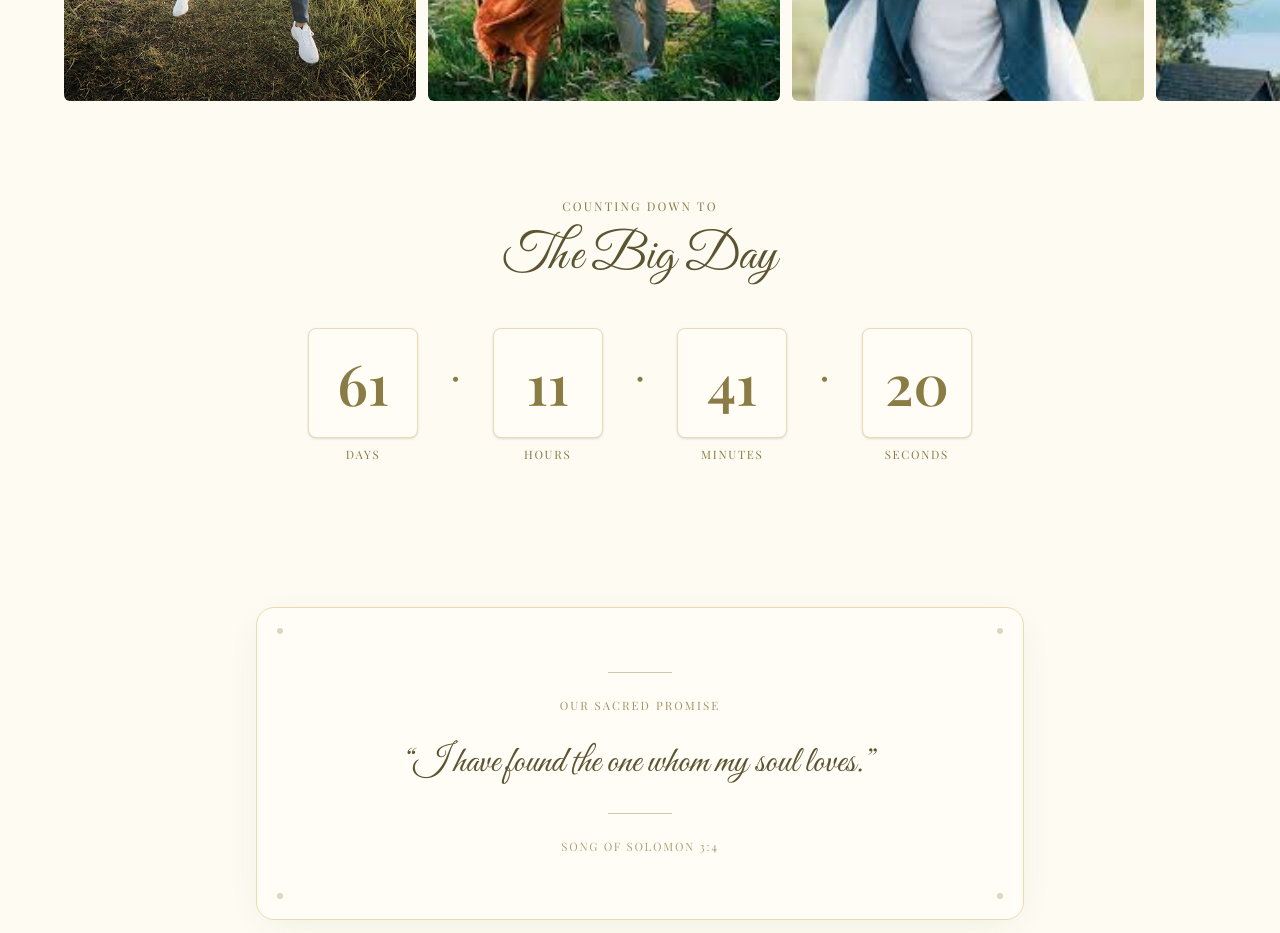
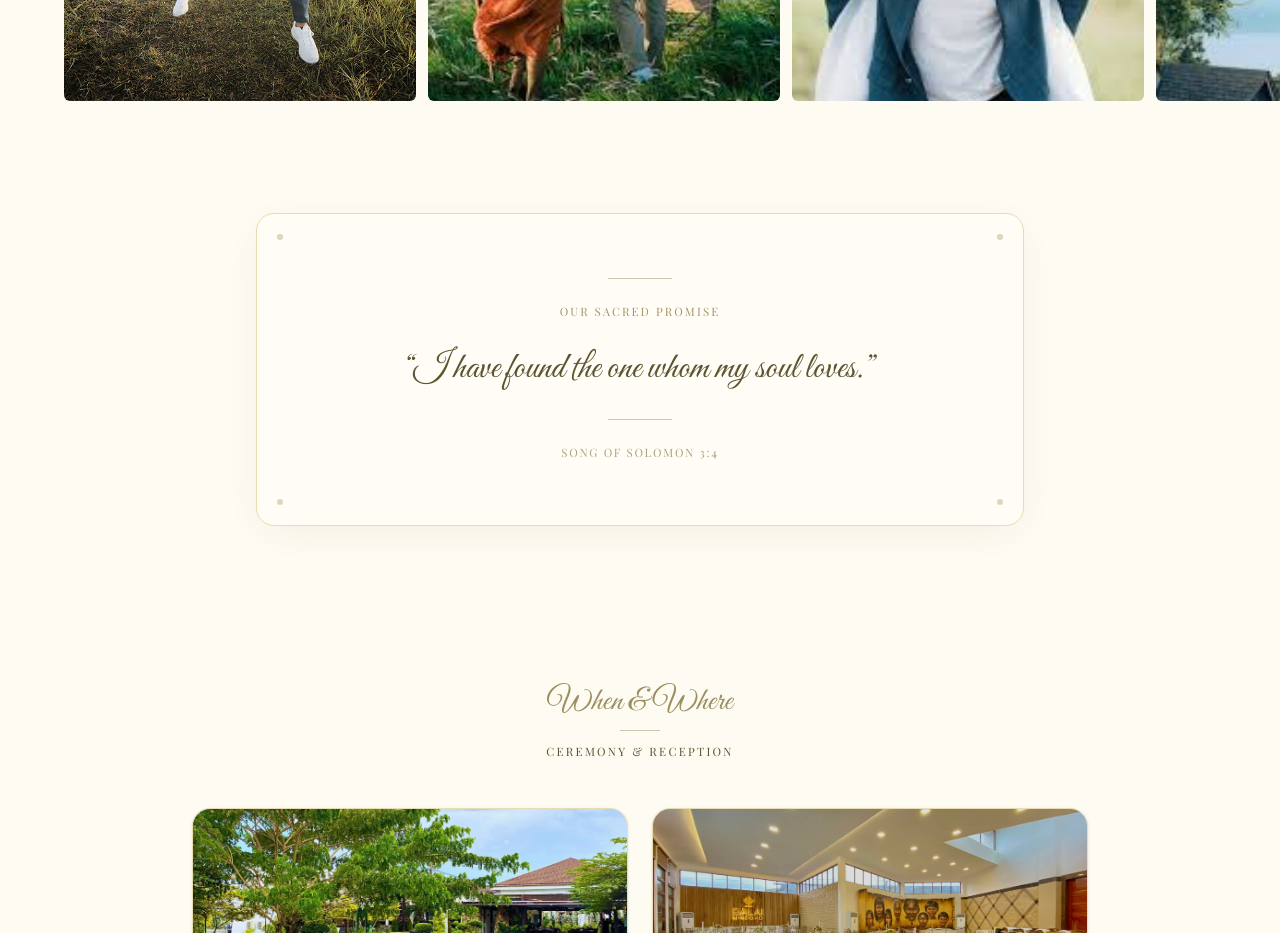
Before and after one commit to theharoldroyce/hkwedding, a Next.js app: page /main in a window 1280 px wide. Shown: the part 2200-3133 px from the top of the page. Built offline with nearby package versions, Linux system fonts and the light colour scheme.

Commit message:
04072026 fix countdown padding

```diff
--- a/components/wedding-main.tsx
+++ b/components/wedding-main.tsx
@@ -32,11 +32,11 @@ function CountdownUnit({ value, label }: { value: number; label: string }) {
     <div className="flex flex-col items-center gap-2">
       <div
         className="flex items-center justify-center rounded-md border border-border bg-card shadow-sm"
-        style={{ width: "clamp(72px, 18vw, 110px)", height: "clamp(72px, 18vw, 110px)" }}
+        style={{ width: "clamp(58px, 16vw, 110px)", height: "clamp(58px, 16vw, 110px)" }}
       >
         <span
           className="font-serif font-semibold tabular-nums text-gold"
-          style={{ fontSize: "clamp(2rem, 7vw, 3.5rem)" }}
+          style={{ fontSize: "clamp(1.6rem, 6vw, 3.5rem)" }}
         >
           {String(value).padStart(2, "0")}
         </span>
@@ -61,13 +61,13 @@ function Countdown() {
         </h2>
       </div>
 
-      <div className="flex items-start gap-4 sm:gap-8">
+      <div className="flex items-start gap-2 sm:gap-8">
         <CountdownUnit value={days}    label="Days"    />
-        <span className="font-serif text-gold mt-4" style={{ fontSize: "clamp(1.5rem, 5vw, 2.5rem)" }}>·</span>
+        <span className="font-serif text-gold mt-4" style={{ fontSize: "clamp(1rem, 4vw, 2.5rem)" }}>·</span>
         <CountdownUnit value={hours}   label="Hours"   />
-        <span className="font-serif text-gold mt-4" style={{ fontSize: "clamp(1.5rem, 5vw, 2.5rem)" }}>·</span>
+        <span className="font-serif text-gold mt-4" style={{ fontSize: "clamp(1rem, 4vw, 2.5rem)" }}>·</span>
         <CountdownUnit value={minutes} label="Minutes" />
-        <span className="font-serif text-gold mt-4" style={{ fontSize: "clamp(1.5rem, 5vw, 2.5rem)" }}>·</span>
+        <span className="font-serif text-gold mt-4" style={{ fontSize: "clamp(1rem, 4vw, 2.5rem)" }}>·</span>
         <CountdownUnit value={seconds} label="Seconds" />
       </div>
     </section>
@@ -1064,8 +1064,6 @@ export function WeddingMain() {
       {/* ── Photo Gallery ── */}
       <PhotoCarousel />
 
-      {/* ── Countdown ── */}
-      <Countdown />
 
       {/* ── Sacred Promise ── */}
       <SacredPromise />
```
